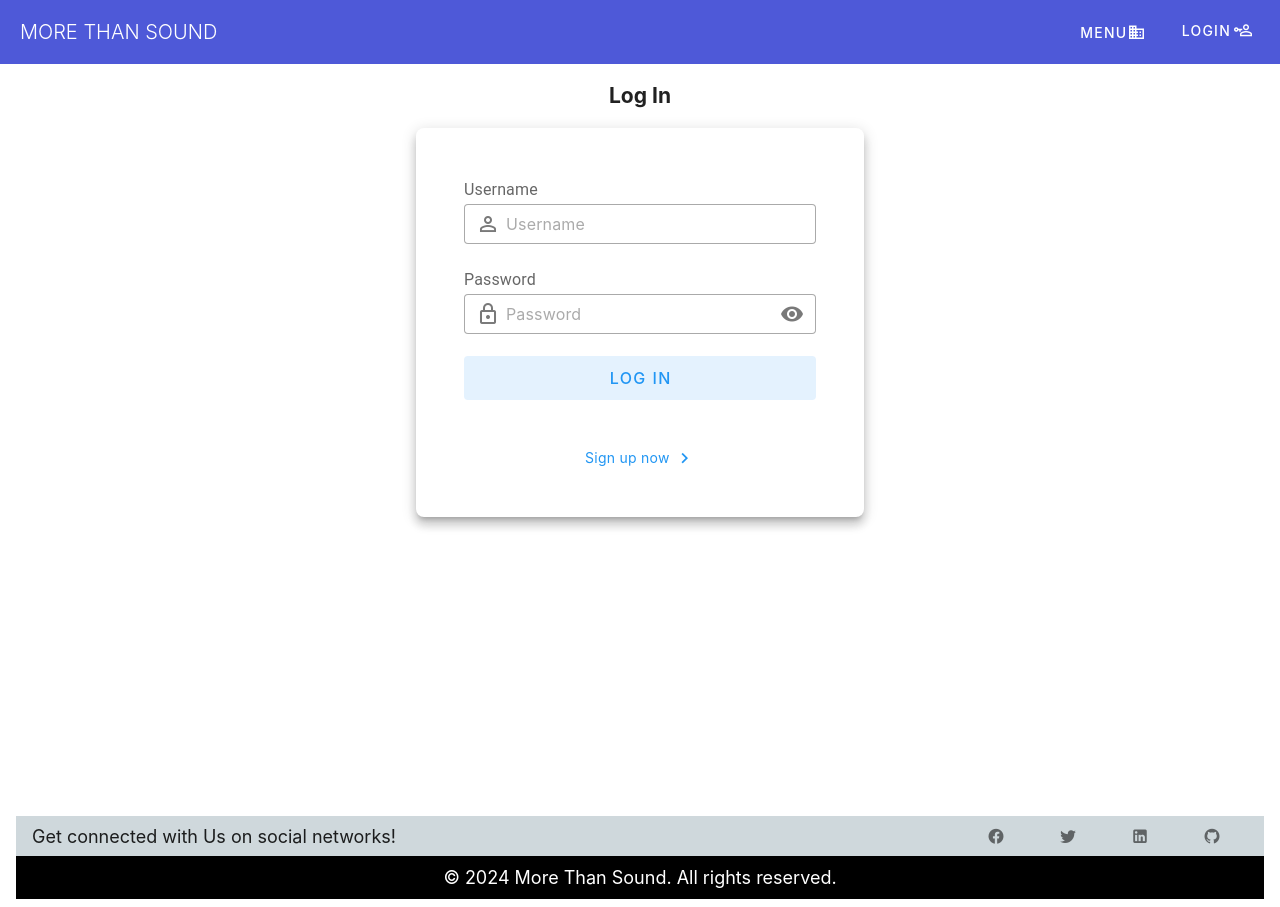
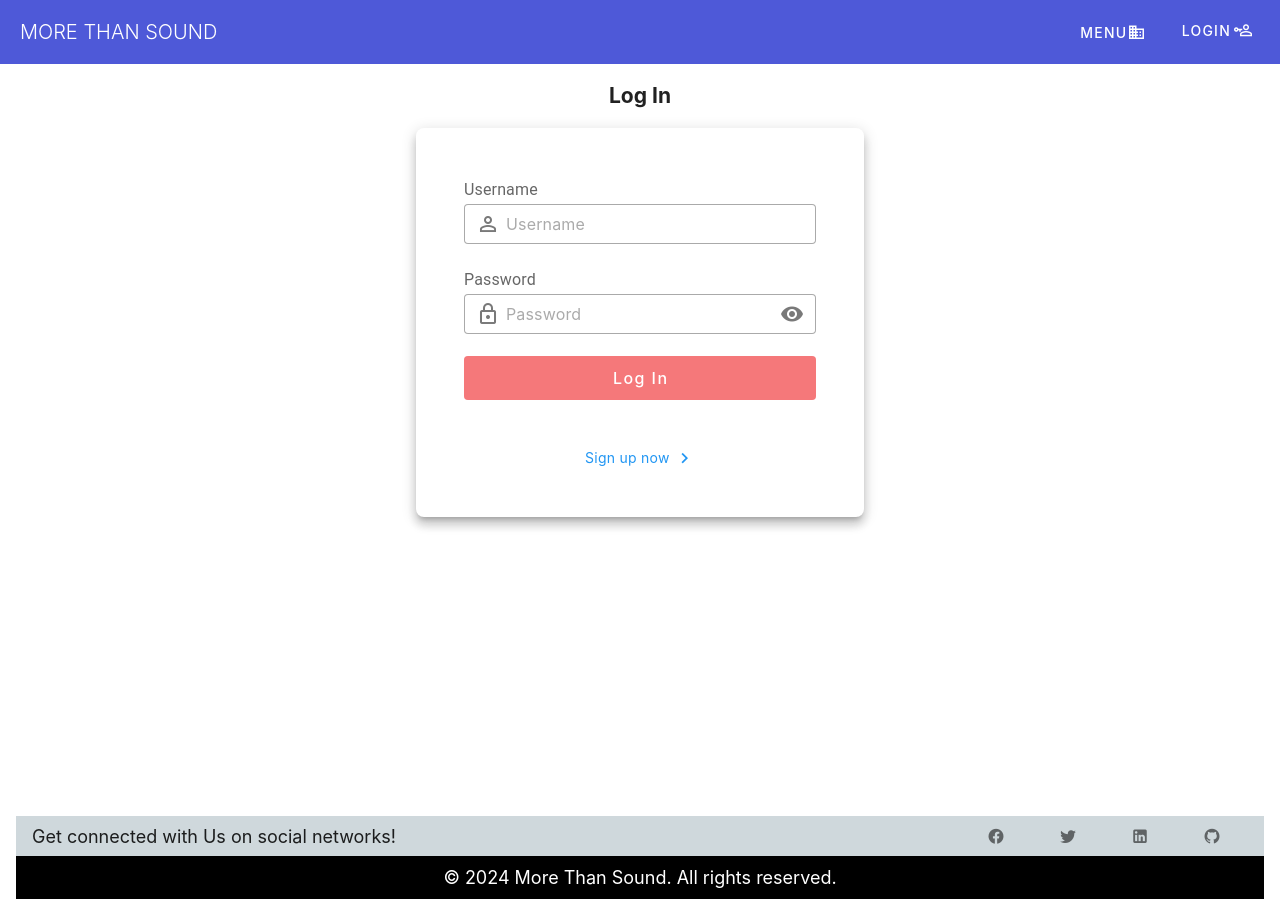
Before and after one commit to leonardo-canteros/VueFinalProject, a Vue app: page /login in a window 1280 px wide. Built offline with nearby package versions, Linux system fonts and the light colour scheme.

Commit message:
update components struture

```diff
--- a/src/components/auth/FormButton.vue
+++ b/src/components/auth/FormButton.vue
@@ -1,10 +1,17 @@
 <template>
-  <v-btn class="mb-8" color="blue" size="large" variant="tonal" block>
+  <ButtonComponent
+    :min-width="null"
+    class="mb-8"
+    size="large"
+    variant="tonal"
+    block
+  >
     {{ label }}
-  </v-btn>
+  </ButtonComponent>
 </template>
 
 <script setup lang="ts">
+import ButtonComponent from "@/components/common/ButtonComponent.vue";
 const props = defineProps({
   label: {
     type: String,
--- a/src/components/auth/FormLogin.vue
+++ b/src/components/auth/FormLogin.vue
@@ -30,6 +30,7 @@
 </template>
 
 <script setup lang="ts">
+import ButtonComponent from "@/components/common/ButtonComponent.vue";
 import FormButton from "@/components/auth/FormButton.vue";
 import FormContainer from "@/components/auth/FormContainer.vue";
 import FormLink from "@/components/auth/FormLink.vue";
--- a/src/components/auth/FormTextField.vue
+++ b/src/components/auth/FormTextField.vue
@@ -7,18 +7,16 @@
       <slot></slot>
     </div>
 
-    <v-text-field
+    <base-text-field
       :prepend-inner-icon="icon"
-      variant="outlined"
-      density="compact"
       v-bind="$attrs"
       v-model="model"
-    >
-    </v-text-field>
+    ></base-text-field>
   </div>
 </template>
 
 <script setup lang="ts">
+import BaseTextField from "@/components/common/BaseTextField.vue";
 defineOptions({
   inheritAttrs: false,
 });
--- /dev/null
+++ b/src/components/common/BaseTextField.vue
@@ -0,0 +1,15 @@
+<template>
+  <v-text-field
+    v-model="model"
+    outlined
+    color="primary"
+    variant="outlined"
+    density="compact"
+  ></v-text-field>
+</template>
+
+<script setup lang="ts">
+const model = defineModel();
+</script>
+
+<style scoped></style>
--- a/src/components/common/ButtonComponent.vue
+++ b/src/components/common/ButtonComponent.vue
@@ -5,6 +5,7 @@
       min-width="230"
       class="v-btn--slim v-theme--light v-btn--density-default v-btn--size-large v-btn--variant-flat text-none v-btn--block"
       style="background-color: #f46568; color: #ffffff"
+      v-bind="$attrs"
     >
       <slot></slot>
     </v-btn>
--- a/src/components/users/BaseTextField.vue
+++ /dev/null
@@ -1,9 +0,0 @@
-<template>
-  <v-text-field v-model="model" outlined color="primary"></v-text-field>
-</template>
-
-<script setup lang="ts">
-const model = defineModel();
-</script>
-
-<style scoped></style>
--- a/src/components/users/ListUsers.vue
+++ b/src/components/users/ListUsers.vue
@@ -149,7 +149,7 @@
 
 <script setup lang="ts">
 import ButtonComponent from "@/components/common/ButtonComponent.vue";
-import BaseTextField from "@/components/users/BaseTextField.vue";
+import BaseTextField from "@/components/common/BaseTextField.vue";
 import DialogOkCancel from "@/components/users/DialogOkCancel.vue";
 import { formatDate } from "@/helpers/format";
 import {
```
